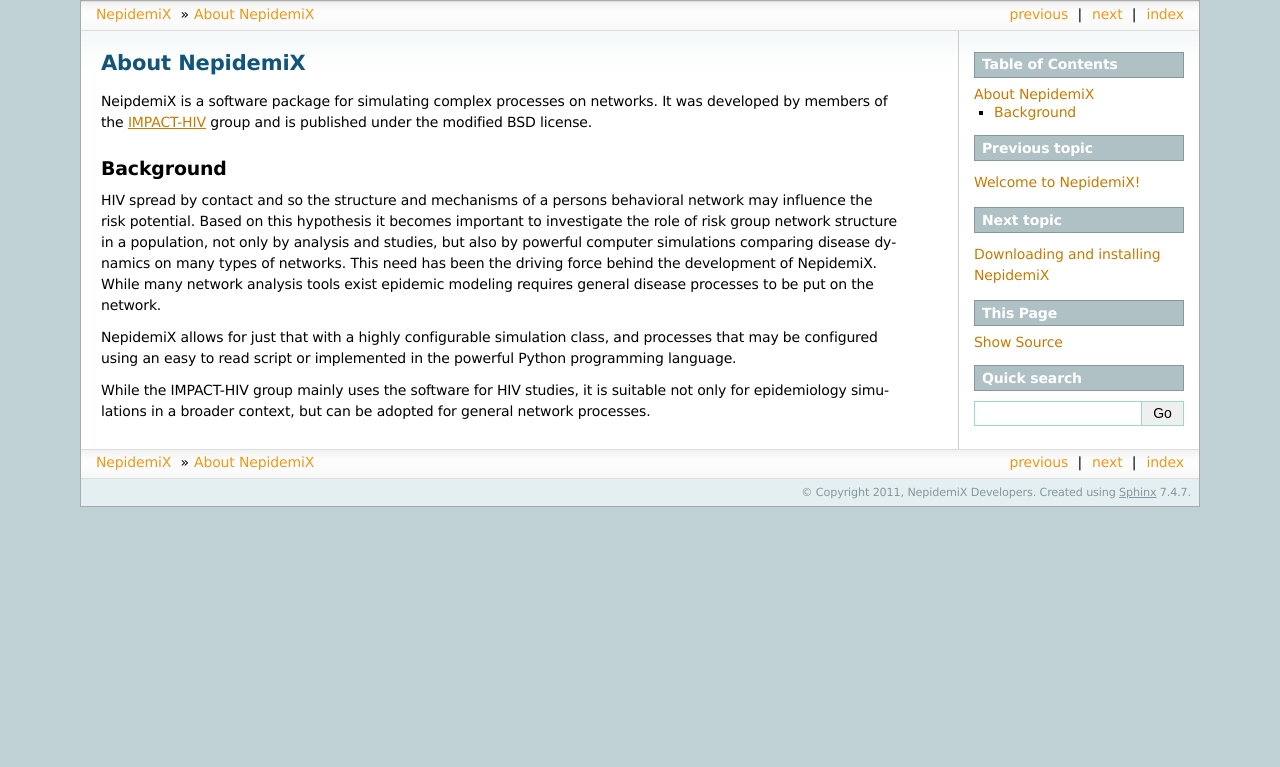
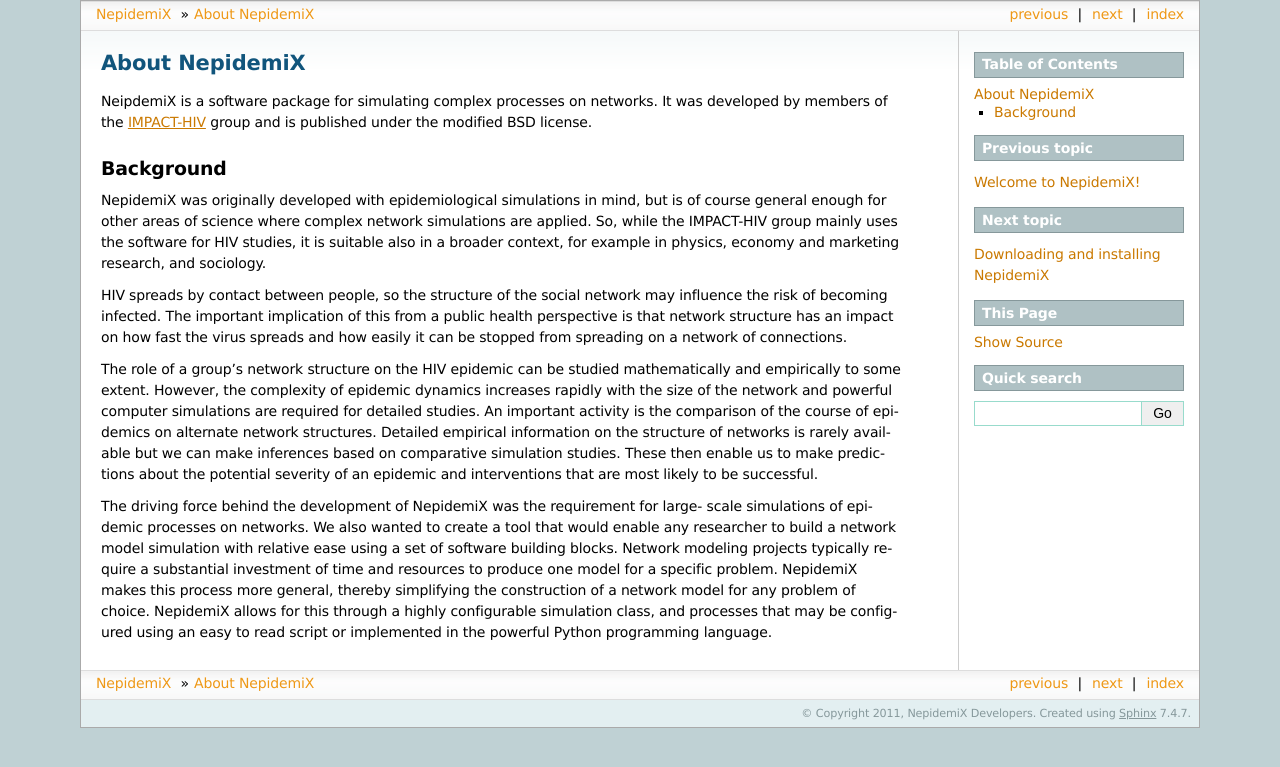
Before and after one commit to impact-hiv/NepidemiX, a Sphinx documentation site: the page built from doc/about.rst, in a window 1280 px wide. Shown: the top 767 px of the page. Built offline with Sphinx 7.4.7, drawn with Linux system fonts in a browser that asks for light colours; formulas are drawn with MathJax 3.

Commit message:
Updated the about part of the documentation. Added tutorial examples to the documentation.

```diff
--- a/doc/about.rst
+++ b/doc/about.rst
@@ -9,19 +9,29 @@
 Background
 ----------
 
-HIV spread by contact and so the structure and mechanisms of a persons behavioral network may influence the risk potential. Based on
-this hypothesis it becomes important to investigate the role of risk
-group network structure in a population, not only by analysis and
-studies, but also by powerful computer simulations comparing disease
-dynamics on many types of networks.
-This need has been the driving force behind the development of
-NepidemiX. While many network analysis tools exist epidemic modeling
-requires general disease processes to be put on the network.
+NepidemiX was originally developed with epidemiological simulations in mind, but is of course general enough for other areas of science where complex network simulations are applied.
+So, while the IMPACT-HIV group mainly uses the software for HIV studies, it is suitable also in a broader context, for example in physics, economy and marketing research, and sociology.
 
-NepidemiX allows for just that with a highly configurable simulation
-class, and processes that may be configured using an easy to read
+HIV spreads by contact between people, so the structure of the social network may
+influence the risk of becoming infected. The important implication of this from a public
+health perspective is that network structure has an impact on how fast the virus spreads
+and how easily it can be stopped from spreading on a network of connections.
+
+The role of a group’s network structure on the HIV epidemic can be studied
+mathematically and empirically to some extent. However, the complexity of epidemic
+dynamics increases rapidly with the size of the network and powerful computer
+simulations are required for detailed studies. An important activity is the comparison of
+the course of epidemics on alternate network structures. Detailed empirical information
+on the structure of networks is rarely available but we can make inferences based on
+comparative simulation studies. These then enable us to make predictions about the
+potential severity of an epidemic and interventions that are most likely to be successful.
+
+The driving force behind the development of NepidemiX was the requirement for large-
+scale simulations of epidemic processes on networks. We also wanted to create a tool
+that would enable any researcher to build a network model simulation with relative ease
+using a set of software building blocks. Network modeling projects typically require a
+substantial investment of time and resources to produce one model for a specific problem.
+NepidemiX makes this process more general, thereby simplifying the construction of a
+network model for any problem of choice. NepidemiX allows for this through a highly
+configurable simulation class, and processes that may be configured using an easy to read
 script or implemented in the powerful Python programming language.
-
-While the IMPACT-HIV group mainly uses the software for HIV studies,
-it is suitable not only for epidemiology simulations in a broader
-context, but can be adopted for general network processes.
--- a/doc/index.rst
+++ b/doc/index.rst
@@ -18,6 +18,7 @@
    download_and_installation
    documentation
    tutorial
+   examples
    api
 
 Indices and tables
```
Also changed, not shown: doc/examples.rst (added, +19 -0 lines), doc/examples/tutorial/SIJR_python.rst (added, +19 -0 lines), doc/examples/tutorial/SIJR_scripted.rst (added, +16 -0 lines), doc/examples/tutorial/SIR_python.rst (added, +14 -0 lines), doc/examples/tutorial/SIR_scripted.rst (added, +12 -0 lines), doc/examples/tutorial/SIS_scripted.rst (added, +13 -0 lines).
